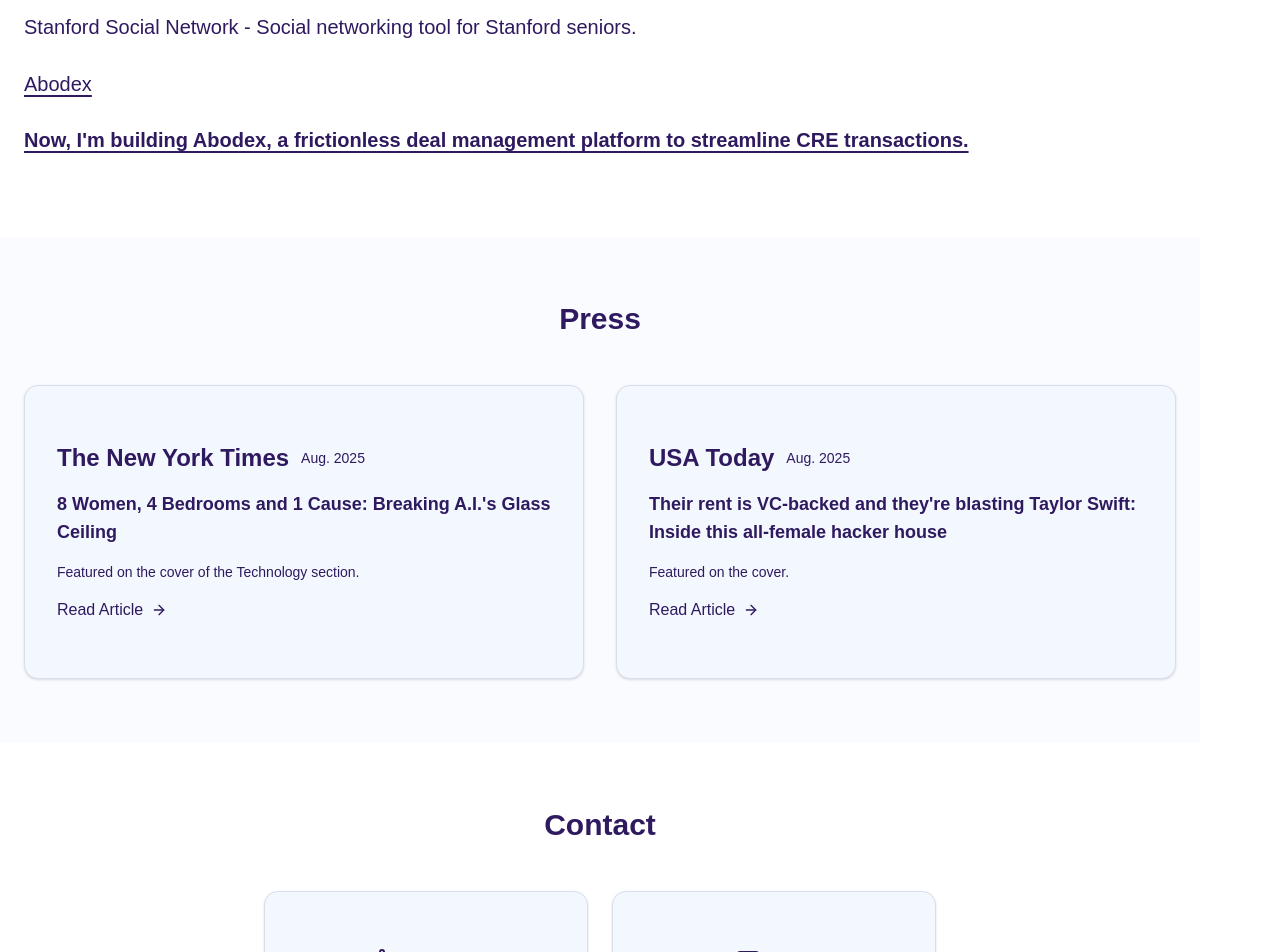
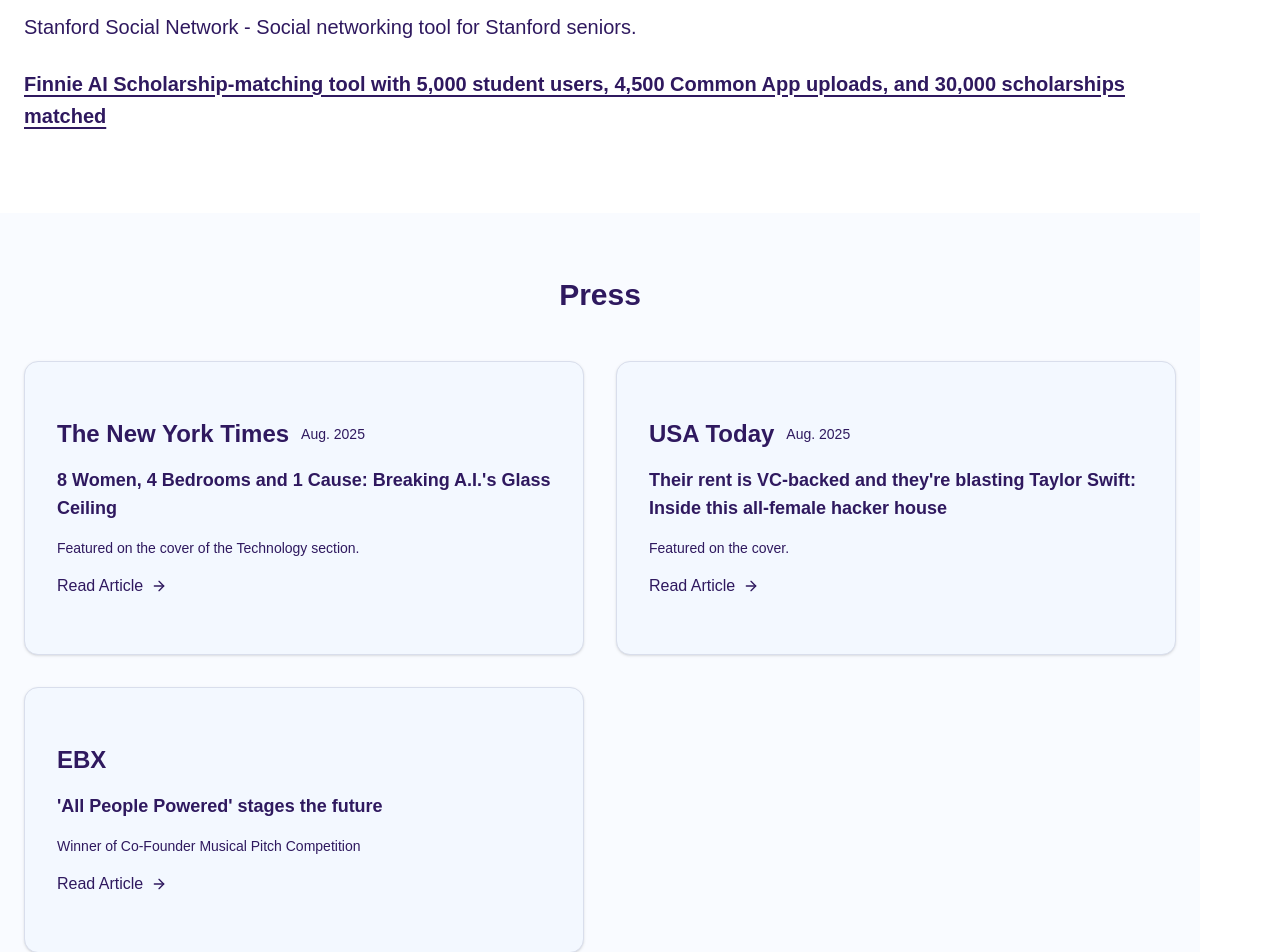
Before and after one commit to chloeahughes/personalweb, a Next.js app: page / in a window 1280 px wide. Shown: the part 720-1672 px from the top of the page. Built offline with nearby package versions, Linux system fonts and the light colour scheme.

Commit message:
add EBX and finnie

```diff
--- a/app/page.tsx
+++ b/app/page.tsx
@@ -56,27 +56,16 @@ export default function Home() {
 
                 <p>Stanford Social Network - Social networking tool for Stanford seniors.</p>
 
-                <p>
+                <p className="font-bold">
                   <a
-                    href="https://www.abodexos.com/"
+                    href="https://findmescholarships.com/"
                     target="_blank"
                     rel="noopener noreferrer"
                     className="underline decoration-2 underline-offset-4 hover:opacity-80 transition-opacity"
                     style={{ color: "#2F195F" }}
                   >
-                    Abodex
-                  </a>
-                </p>
-
-                <p className="font-bold">
-                  <a
-                    href="https://www.abodexos.com/"
-                    target="_blank"
-                    rel="noopener noreferrer"
-                    className="underline decoration-2 underline-offset-4 hover:opacity-80 transition-opacity"
-                    style={{ color: "#2F195F" }}
-                  >
-                    Now, I'm building Abodex, a frictionless deal management platform to streamline CRE transactions.
+                    Finnie AI Scholarship-matching tool with 5,000 student users, 4,500 Common App uploads, and
+                    30,000 scholarships matched
                   </a>
                 </p>
               </div>
@@ -141,6 +130,34 @@ export default function Home() {
                     </p>
                     <a
                       href="https://www.usatoday.com/story/money/2025/08/20/silicon-valley-tech-women-hacker-houses/85521246007/"
+                      target="_blank"
+                      rel="noopener noreferrer"
+                      className="inline-flex items-center gap-2 hover:opacity-80 transition-opacity font-medium"
+                      style={{ color: "#2F195F" }}
+                    >
+                      Read Article
+                      <ArrowRight className="h-4 w-4" />
+                    </a>
+                  </div>
+                </CardContent>
+              </Card>
+
+              <Card className="border-border bg-card hover:shadow-lg transition-shadow">
+                <CardContent className="p-8">
+                  <div className="space-y-4">
+                    <div className="flex items-center gap-3">
+                      <h3 className="text-2xl font-bold" style={{ color: "#2F195F" }}>
+                        EBX
+                      </h3>
+                    </div>
+                    <h4 className="text-lg font-semibold" style={{ color: "#2F195F" }}>
+                      &apos;All People Powered&apos; stages the future
+                    </h4>
+                    <p className="text-sm" style={{ color: "#2F195F" }}>
+                      Winner of Co-Founder Musical Pitch Competition
+                    </p>
+                    <a
+                      href="https://eastbayexpress.com/all-people-powered-stages-the-future/"
                       target="_blank"
                       rel="noopener noreferrer"
                       className="inline-flex items-center gap-2 hover:opacity-80 transition-opacity font-medium"
```
Also changed, not shown: .cursor/hooks/state/continual-learning.json (added).
